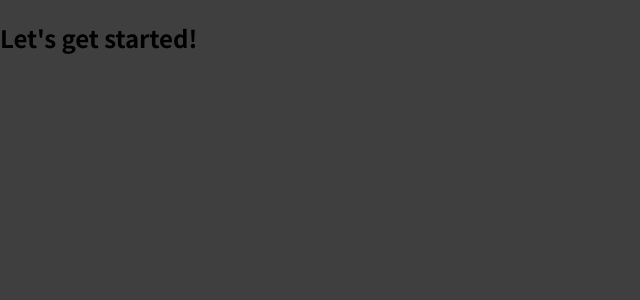
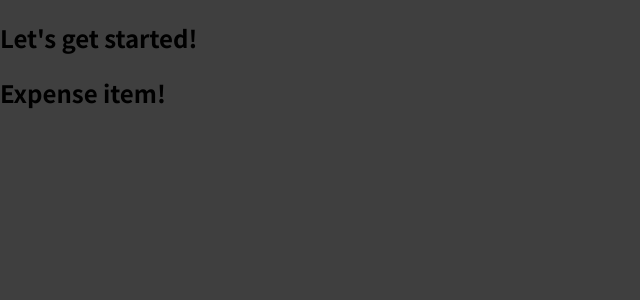
Before and after one commit to berkeakyildiz/ReactCompleteGuide, a JavaScript app: page / in a window 1280 px wide. Shown: the top 300 px of the page, without its empty margins (0-640 px from the left). Built offline with nearby package versions, Linux system fonts and the light colour scheme.

Commit message:
Add new component.

```diff
--- a/src/App.js
+++ b/src/App.js
@@ -1,7 +1,10 @@
+import ExpenseItem from "./components/ExpenseItem";
+
 function App() {
   return (
     <div>
       <h2>Let's get started!</h2>
+      <ExpenseItem />
     </div>
   );
 }
--- /dev/null
+++ b/src/components/ExpenseItem.js
@@ -0,0 +1,5 @@
+function ExpenseItem() {
+    return <h2>Expense item!</h2>
+}
+
+export default ExpenseItem;
```
Also changed, not shown: 1 other file (tests, documents, lock files or other folders).
